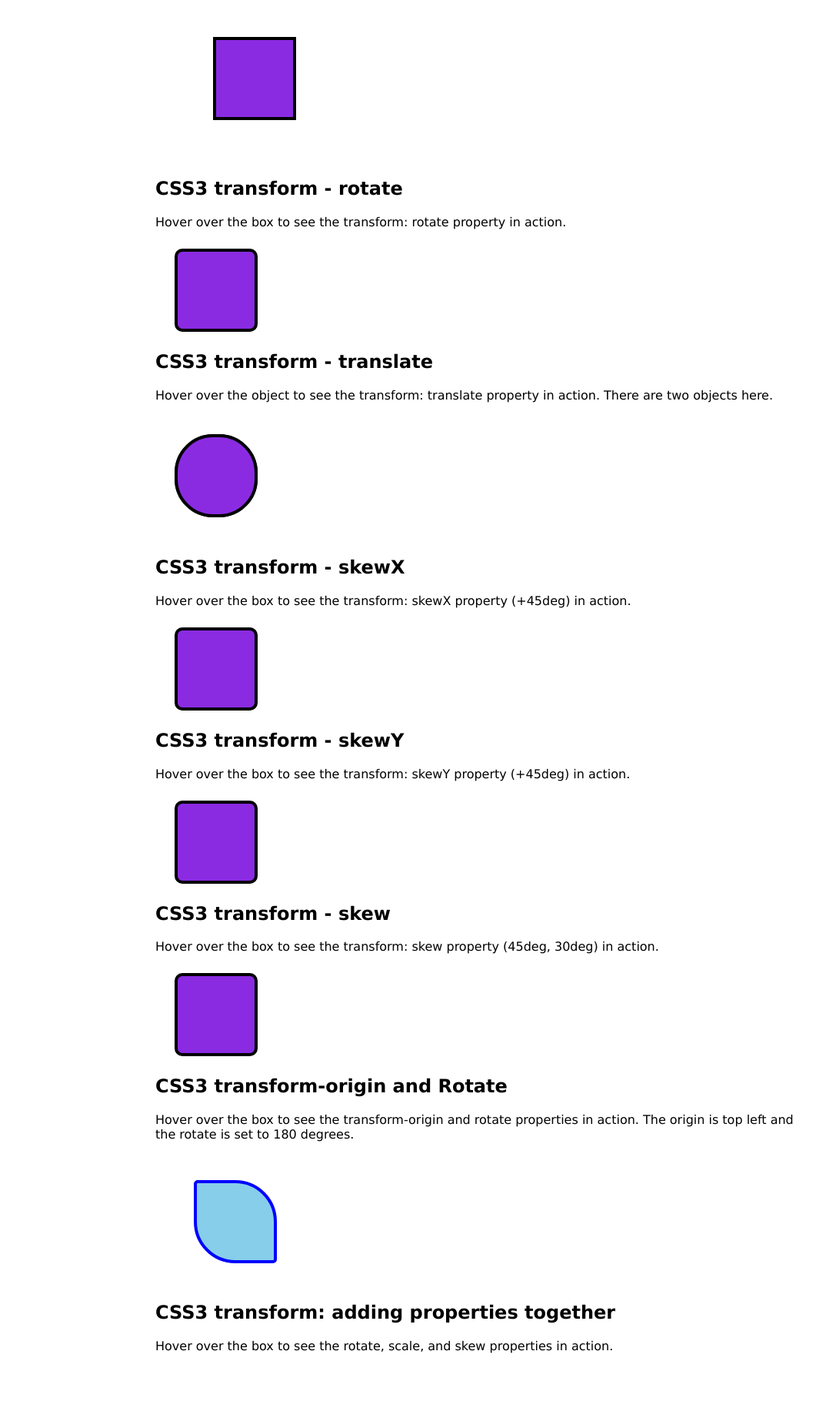
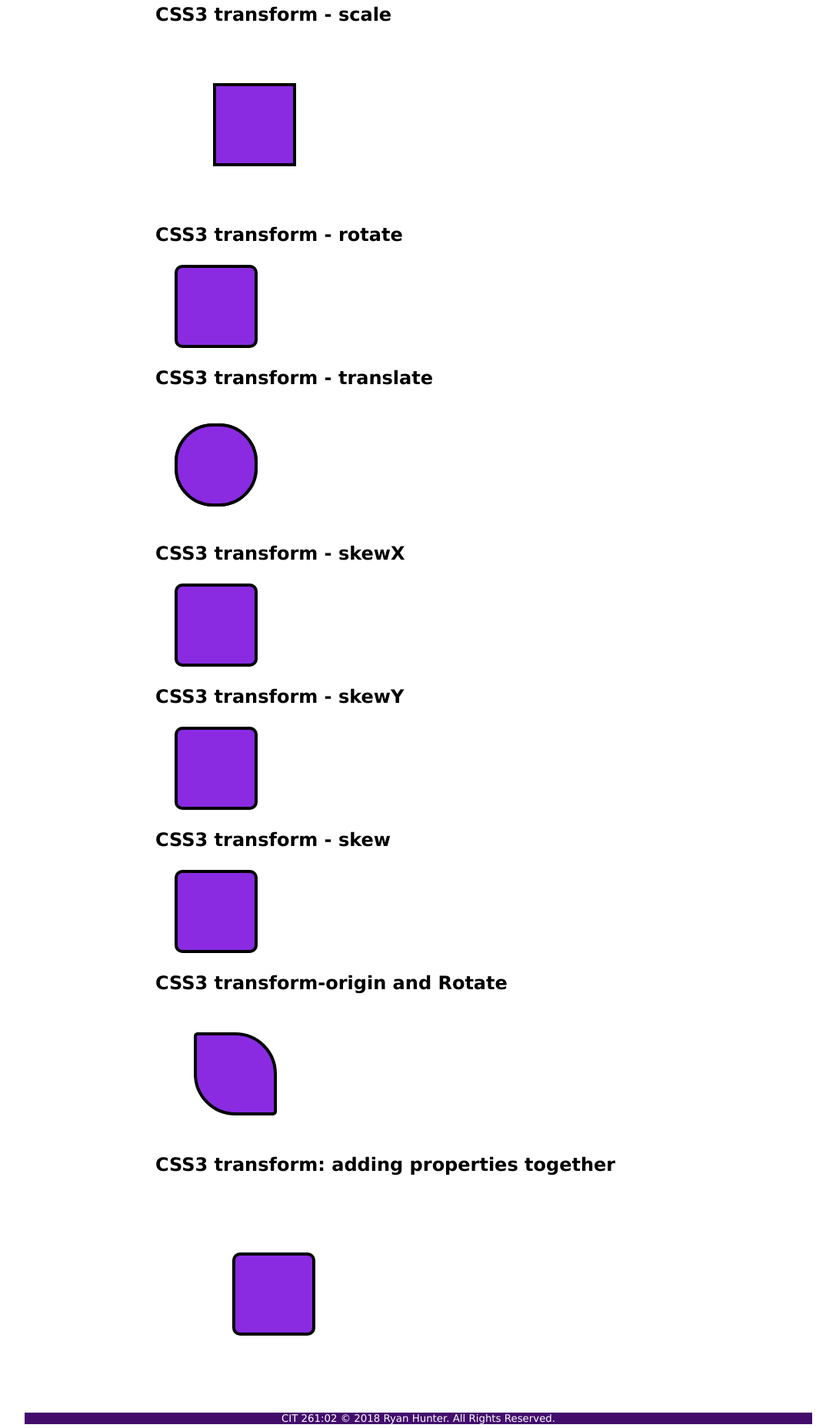
Before and after one commit to RHunt20/CIT261, a plain HTML site: page code/topic12.html in a window 1280 px wide. Shown: the part 280-2135 px from the top of the page at 77% size, without its empty margins (96-1183 px from the left). Drawn offline with nearby package versions, Linux system fonts and the light colour scheme.

Commit message:
Update topic12.html

```diff
--- a/code/topic12.html
+++ b/code/topic12.html
@@ -44,7 +44,7 @@
                 margin: 25px;
                 border-radius: 50px;
                 position: absolute;
-                background-color: green;
+                background-color: lightslategray;
                 border: 4px solid black;
             }
             #demoBox4 {
@@ -103,8 +103,8 @@
                 border-radius: 5px 50%;
                 transform-origin: left top;
                 transition: transform 1s;
-                background-color: skyblue;
-                border: 4px solid blue;
+                background-color: blueviolet;
+                border: 4px solid black;
             }
             #demoBox8:hover{
                     transform: rotate(180deg);
@@ -138,32 +138,33 @@
         </ul>
     </nav>
     <main>
+	<h1> Hover over each of the shapes to see them transform </h1>
         <h2>CSS3 transform - scale</h2>
-        <p>Hover over the box to see the transform: scale property in action.</p>
+
         <div id="demoBox1"></div>
         <h2>CSS3 transform - rotate</h2>
-        <p>Hover over the box to see the transform: rotate property in action.</p>
+
         <div id="demoBox2"></div>
         <h2>CSS3 transform - translate</h2>
-        <p>Hover over the object to see the transform: translate property in action. There are two objects here.</p>
+
         <div id="container1">
             <div id="demoBox3"></div>
             <div id="demoBox4"></div>
         </div>
         <h2 >CSS3 transform - skewX</h2>
-        <p>Hover over the box to see the transform: skewX property (+45deg) in action.</p>
+
         <div id="demoBox5"></div>
         <h2 >CSS3 transform - skewY</h2>
-        <p>Hover over the box to see the transform: skewY property (+45deg) in action.</p>
+
         <div id="demoBox6"></div>
         <h2 >CSS3 transform - skew</h2>
-        <p>Hover over the box to see the transform: skew property (45deg, 30deg) in action.</p>
+
         <div id="demoBox7"></div>
         <h2 >CSS3 transform-origin and Rotate</h2>
-        <p>Hover over the box to see the transform-origin and rotate properties in action. The origin is top left and the rotate is set to 180 degrees.</p>
+
         <div id="demoBox8"></div>
         <h2 >CSS3 transform: adding properties together</h2>
-        <p>Hover over the box to see the rotate, scale, and skew properties in action. </p>
+
         <div id="demoBox9"></div>
     </main>
     <footer>
```
